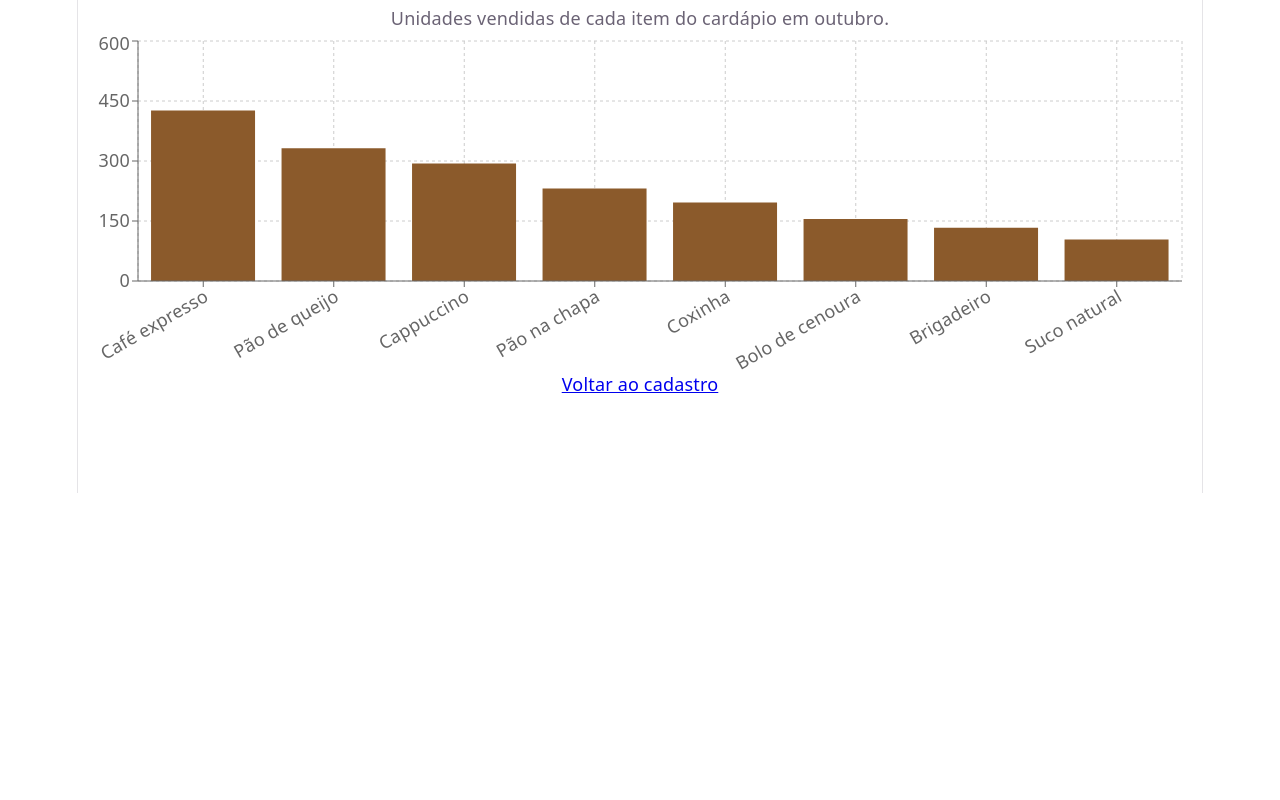
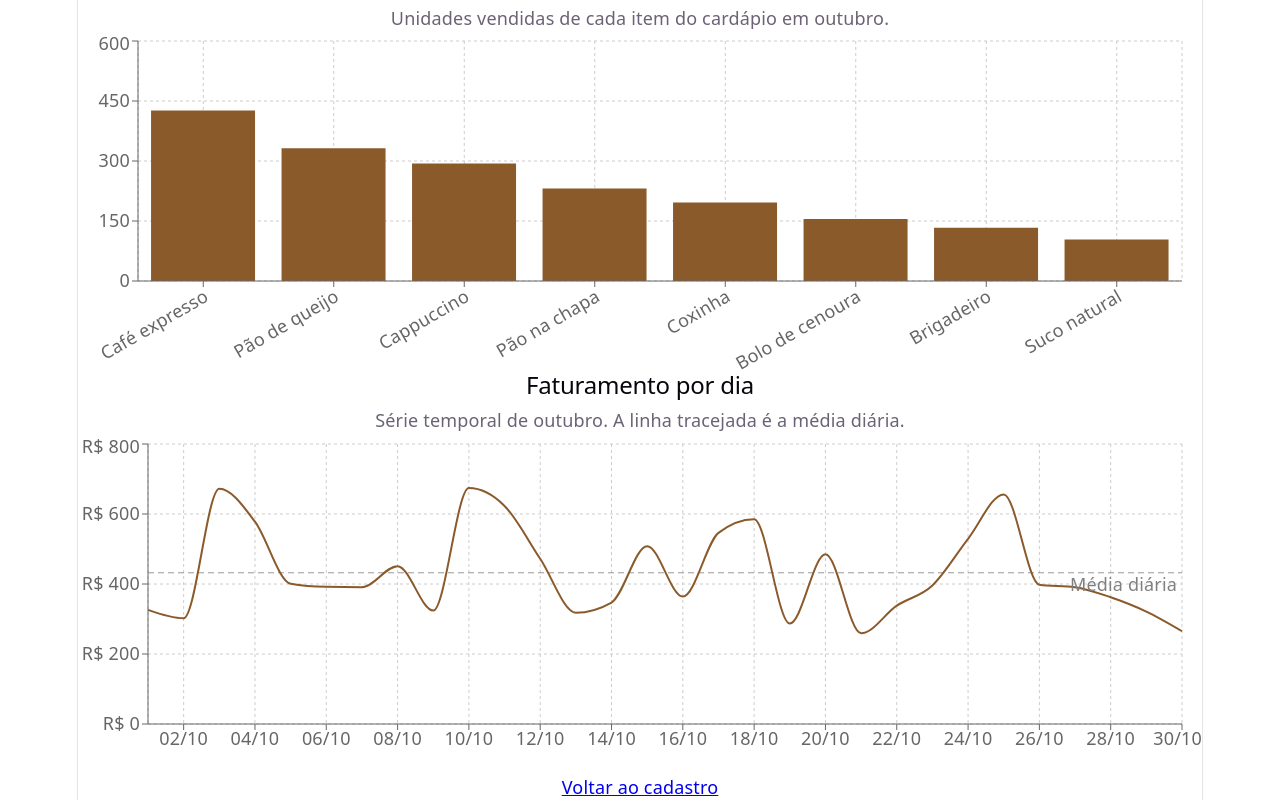
Before and after one commit to aleeexkk/grao-nobre, a React (Vite) app in the folder frontend/: page /dashboard in a window 1280 px wide. Shown: the part 307-1107 px from the top of the page. Before the commit the page ends 800 px from the top, so only its background shows below. Built offline with nearby package versions, Linux system fonts and the light colour scheme.

Commit message:
feat: gráfico de linha do faturamento por dia com média diária

```diff
--- /dev/null
+++ b/frontend/src/components/graficos/GraficoFaturamentoDia.tsx
@@ -0,0 +1,50 @@
+import {
+    LineChart,
+    Line,
+    XAxis,
+    YAxis,
+    Tooltip,
+    CartesianGrid,
+    ReferenceLine,
+    ResponsiveContainer,
+} from "recharts";
+import type { FaturamentoDia } from "../../estatisticas/metricas";
+import { formatarMoeda, formatarDiaMes } from "../../utils/formatacao";
+
+interface GraficoFaturamentoDiaProps {
+    dados: FaturamentoDia[]; // um ponto por dia
+    mediaDiaria: number; // onde desenhar a linha tracejada
+}
+
+// Gráfico de linha: faturamento de cada dia (série temporal)
+export default function GraficoFaturamentoDia({ dados, mediaDiaria }: GraficoFaturamentoDiaProps) {
+    return (
+        <ResponsiveContainer width="100%" height={340}>
+            <LineChart data={dados} margin={{ top: 10, right: 20, bottom: 20, left: 10 }}>
+                <CartesianGrid strokeDasharray="3 3" />
+                {/* tickFormatter muda como o texto do eixo aparece */}
+                <XAxis dataKey="data" tickFormatter={formatarDiaMes} />
+                <YAxis tickFormatter={(valor: number) => `R$ ${valor}`} />
+                <Tooltip
+                    formatter={(valor) => formatarMoeda(Number(valor))}
+                    labelFormatter={(rotulo) => `Dia ${formatarDiaMes(String(rotulo))}`}
+                />
+                {/* Linha horizontal tracejada na média */}
+                <ReferenceLine
+                    y={mediaDiaria}
+                    stroke="#999999"
+                    strokeDasharray="6 4"
+                    label={{ value: "Média diária", position: "insideTopRight" }}
+                />
+                <Line
+                    type="monotone"
+                    dataKey="faturamento"
+                    name="Faturamento"
+                    stroke="#8b5a2b"
+                    strokeWidth={2}
+                    dot={false}
+                />
+            </LineChart>
+        </ResponsiveContainer>
+    );
+}
--- a/frontend/src/pages/Dashboard.tsx
+++ b/frontend/src/pages/Dashboard.tsx
@@ -1,7 +1,8 @@
 import { Link } from "react-router-dom";
 import CartaoMetrica from "../components/CartaoMetrica";
-import CartaoGrafico from "../components/CartaoGrafico"; // NOVO
-import GraficoProdutos from "../components/graficos/GraficoProdutos"; // NOVO
+import CartaoGrafico from "../components/CartaoGrafico";
+import GraficoProdutos from "../components/graficos/GraficoProdutos";
+import GraficoFaturamentoDia from "../components/graficos/GraficoFaturamentoDia"; // NOVO
 import { VENDAS } from "../dados/vendas";
 import {
     faturamentoTotal,
@@ -50,7 +51,6 @@ export default function Dashboard() {
                 />
             </section>
 
-            {/* NOVO: primeiro gráfico */}
             <CartaoGrafico
                 titulo="Produtos mais vendidos"
                 descricao="Unidades vendidas de cada item do cardápio em outubro."
@@ -58,6 +58,14 @@ export default function Dashboard() {
                 <GraficoProdutos dados={ranking} />
             </CartaoGrafico>
 
+            {/* NOVO: gráfico de linha */}
+            <CartaoGrafico
+                titulo="Faturamento por dia"
+                descricao="Série temporal de outubro. A linha tracejada é a média diária."
+            >
+                <GraficoFaturamentoDia dados={porDia} mediaDiaria={media(valoresDiarios)} />
+            </CartaoGrafico>
+
             <Link to="/cadastro">Voltar ao cadastro</Link>
         </main>
     );
--- a/frontend/src/utils/formatacao.ts
+++ b/frontend/src/utils/formatacao.ts
@@ -2,3 +2,9 @@
 export function formatarMoeda(valor: number): string {
     return valor.toLocaleString("pt-BR", { style: "currency", currency: "BRL" });
 }
+
+// Transforma "2026-10-05" em "05/10" (dia/mês)
+export function formatarDiaMes(data: string): string {
+    const [, mes, dia] = data.split("-"); // o "," pula o ano
+    return `${dia}/${mes}`;
+}
```
